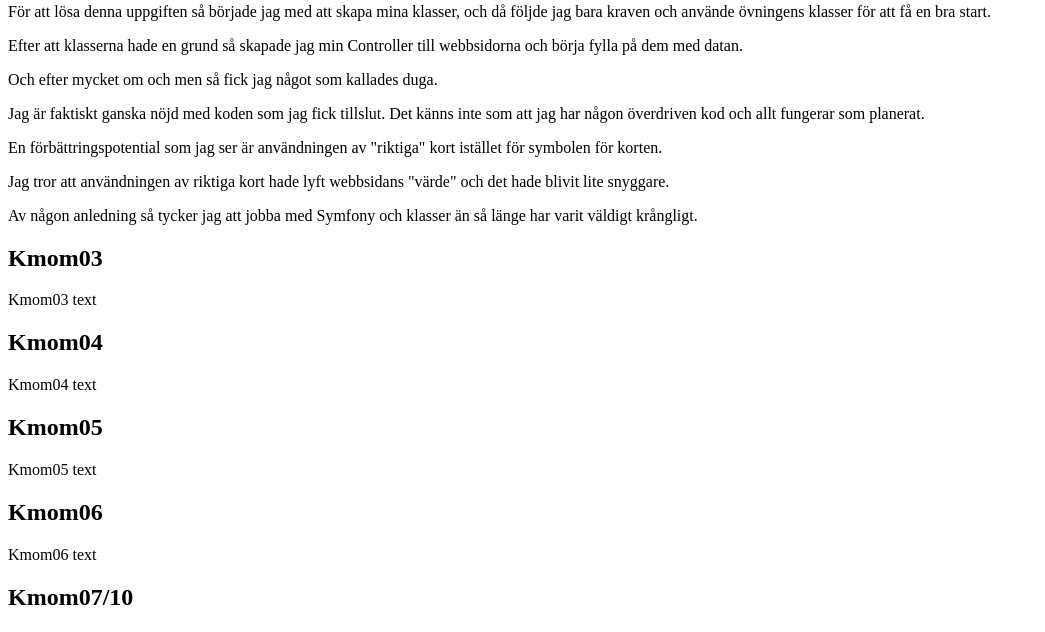
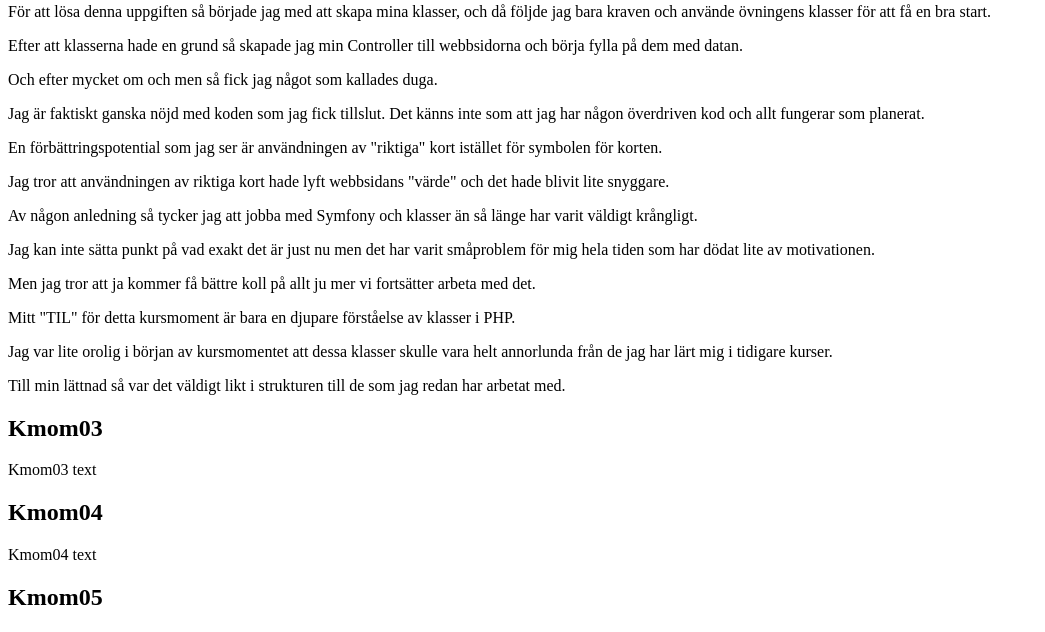
Before and after one commit to dafi-24/mvc, a Symfony app: template templates/report.html.twig in a window 1280 px wide. Shown: the part 1429-2061 px from the top of the page, without its empty margins (0-1045 px from the left). Run offline with Twig, Linux system fonts and the light colour scheme; the template is opened without the code that fills it, so the values that code supplies are empty; some libraries are stand-ins or nearby versions.

Commit message:
Kmom02 efter alla commits

```diff
--- a/templates/report.html.twig
+++ b/templates/report.html.twig
@@ -38,6 +38,11 @@
     <p>En förbättringspotential som jag ser är användningen av "riktiga" kort istället för symbolen för korten.</p>
     <p>Jag tror att användningen av riktiga kort hade lyft webbsidans "värde" och det hade blivit lite snyggare.</p>
     <p>Av någon anledning så tycker jag att jobba med Symfony och klasser än så länge har varit väldigt krångligt.</p>
+    <p>Jag kan inte sätta punkt på vad exakt det är just nu men det har varit småproblem för mig hela tiden som har dödat lite av motivationen.</p>
+    <p>Men jag tror att ja kommer få bättre koll på allt ju mer vi fortsätter arbeta med det.</p>
+    <p>Mitt "TIL" för detta kursmoment är bara en djupare förståelse av klasser i PHP.</p>
+    <p>Jag var lite orolig i början av kursmomentet att dessa klasser skulle vara helt annorlunda från de jag har lärt mig i tidigare kurser.</p>
+    <p>Till min lättnad så var det väldigt likt i strukturen till de som jag redan har arbetat med.</p>
     <h2 id="kmom03">Kmom03</h2>
     <p>Kmom03 text</p>
     <h2 id="kmom04">Kmom04</h2>
```
